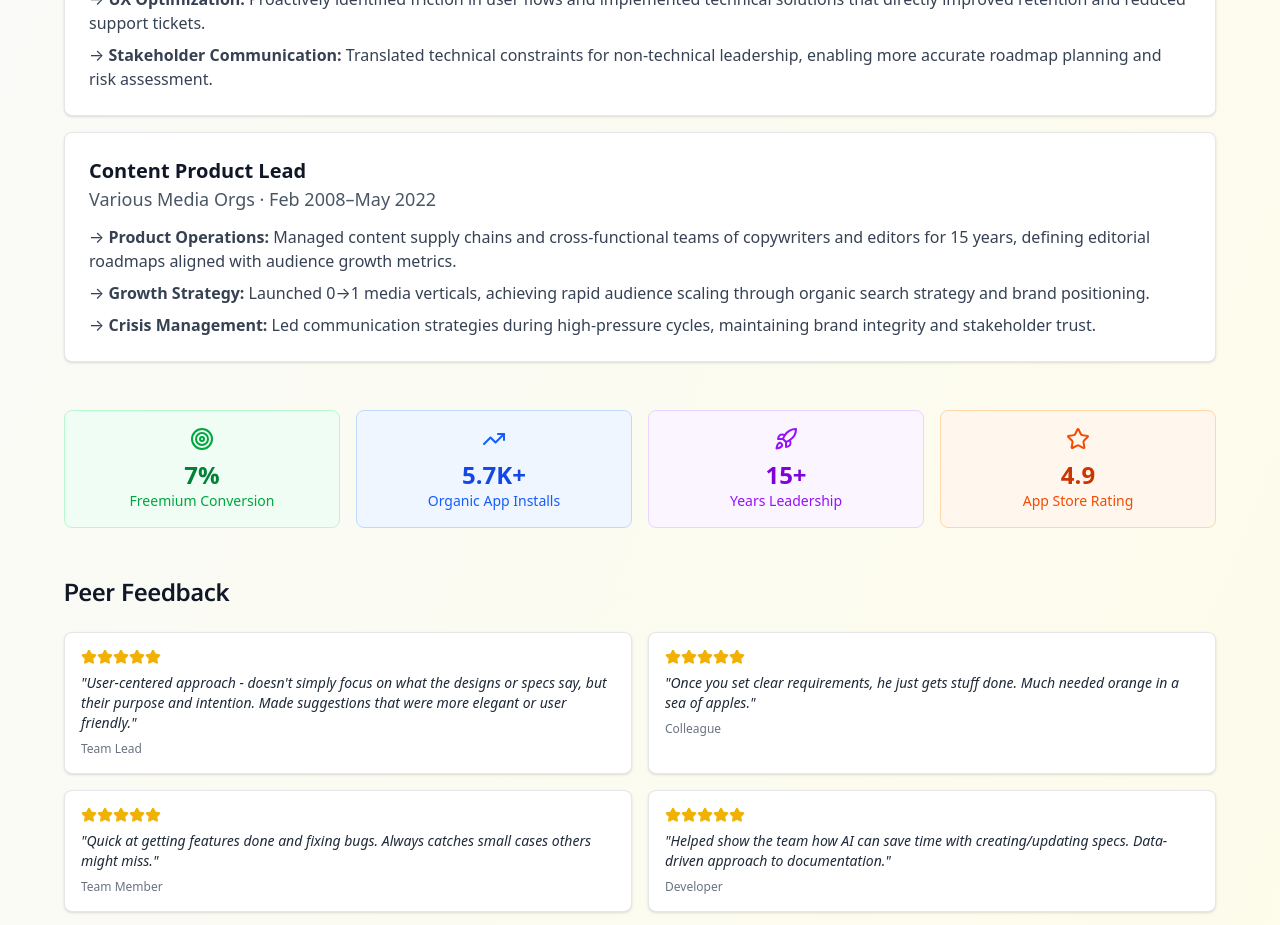
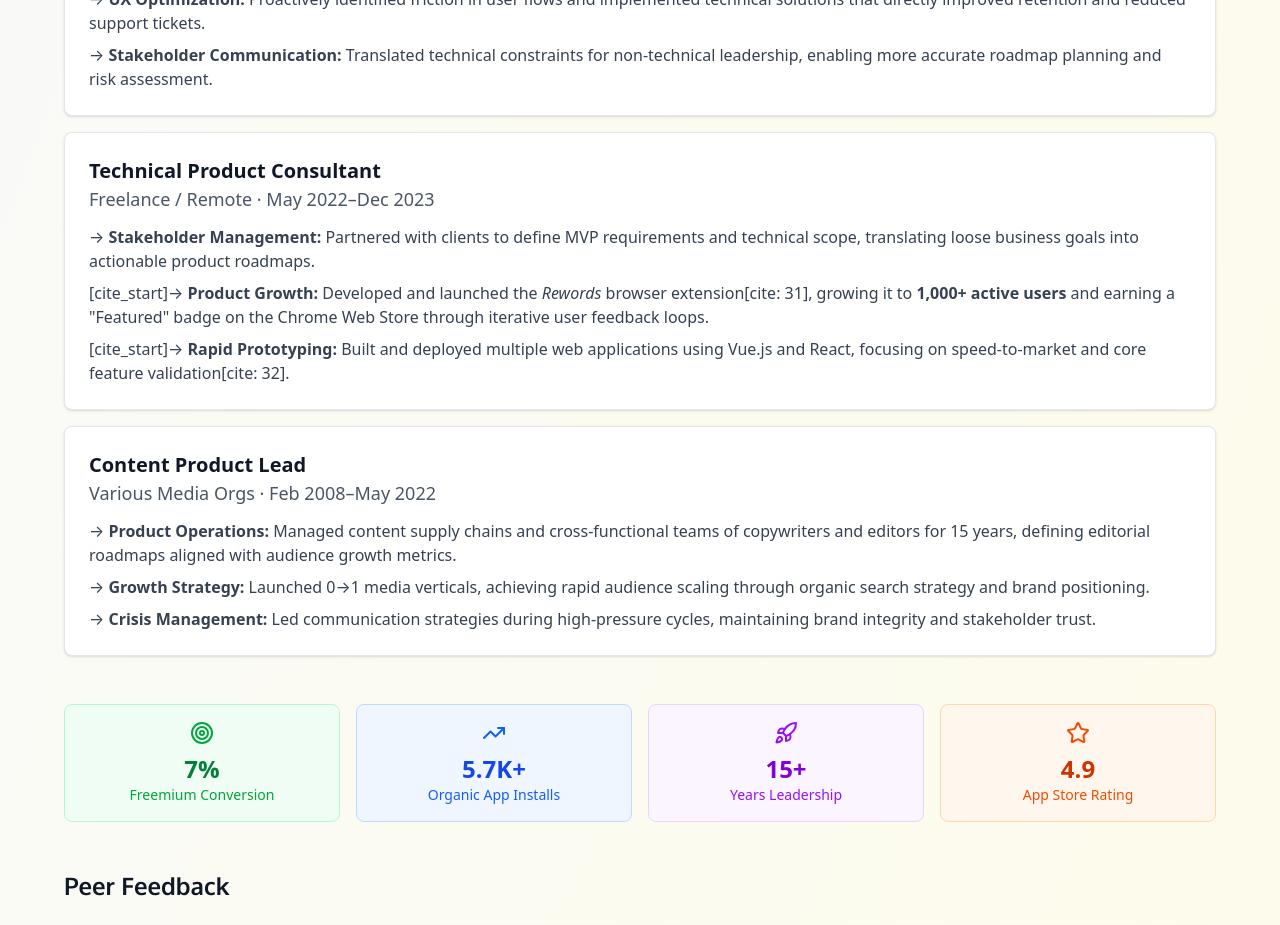
Before and after one commit to sanderbell/sanderbelldev2, a React (Vite) app: page / in a window 1280 px wide. Shown: the part 1440-2365 px from the top of the page. Built offline with nearby package versions, Linux system fonts and the light colour scheme.

Commit message:
Add Technical Product Consultant experience with detailed responsibilities

```diff
--- a/src/App.tsx
+++ b/src/App.tsx
@@ -360,7 +360,39 @@ function App() {
                 </li>
               </ul>
             </div>
-
+            <div className="bg-white rounded-lg p-6 shadow-sm border border-gray-200 hover:border-blue-300 transition-colors">
+              <div className="flex justify-between items-start mb-3">
+                <div>
+                  <h3 className="text-xl font-bold text-gray-900">
+                    Technical Product Consultant
+                  </h3>
+                  <p className="text-gray-600 font-medium text-lg">
+                    Freelance / Remote · May 2022–Dec 2023
+                  </p>
+                </div>
+              </div>
+              <ul className="text-base text-gray-700 space-y-2">
+                <li>
+                  → <strong>Stakeholder Management:</strong> Partnered with
+                  clients to define MVP requirements and technical scope,
+                  translating loose business goals into actionable product
+                  roadmaps.
+                </li>
+                <li>
+                  [cite_start]→ <strong>Product Growth:</strong> Developed and
+                  launched the <em>Rewords</em> browser extension[cite: 31],
+                  growing it to <strong>1,000+ active users</strong> and earning
+                  a "Featured" badge on the Chrome Web Store through iterative
+                  user feedback loops.
+                </li>
+                <li>
+                  [cite_start]→ <strong>Rapid Prototyping:</strong> Built and
+                  deployed multiple web applications using Vue.js and React,
+                  focusing on speed-to-market and core feature validation[cite:
+                  32].
+                </li>
+              </ul>
+            </div>
             <div className="bg-white rounded-lg p-6 shadow-sm border border-gray-200 hover:border-blue-300 transition-colors">
               <div className="flex justify-between items-start mb-3">
                 <div>
```
